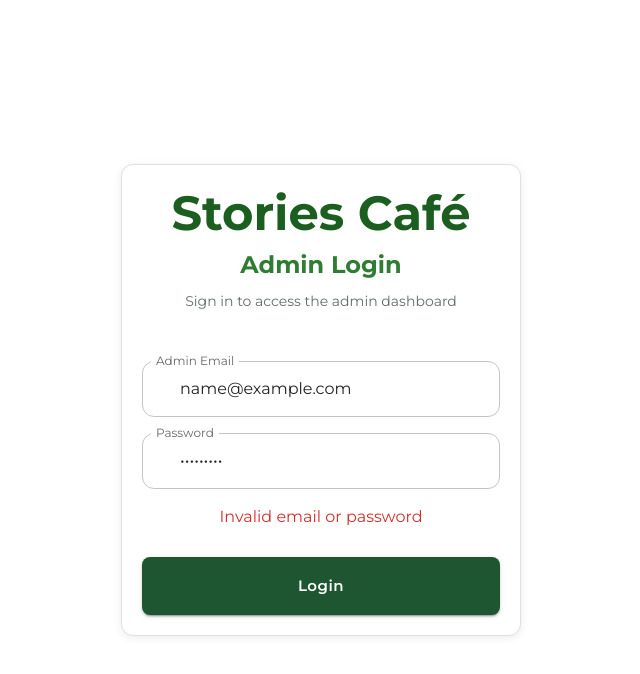
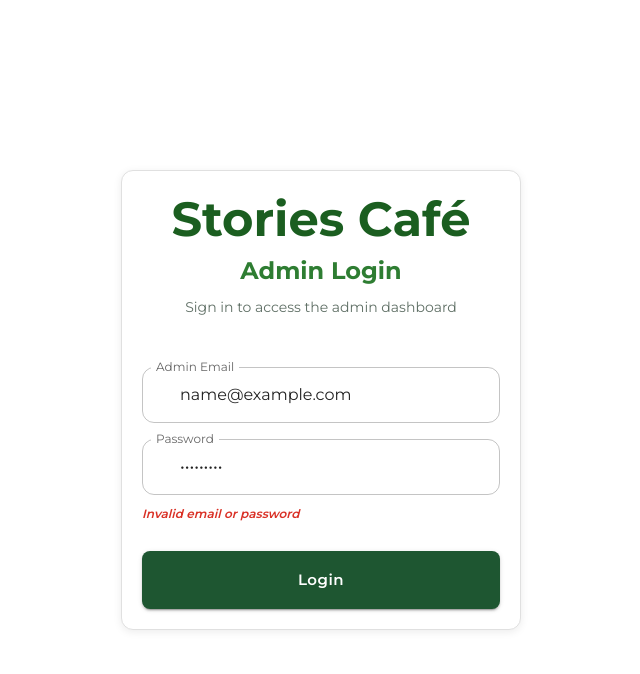
Before and after one commit to Ahmed6531/Stories-cafe-chatbot, a React (Vite) app in the folder frontend/: page /admin/login in a window 1280 px wide. Both pictures are taken after typing "name@example.com", "Sample123" into the empty fields and a click on the button "Login". Shown: the top 674 px of the page, without its empty margins (319-959 px from the left). Built offline with nearby package versions, Linux system fonts and the light colour scheme; no server answers; some icons are missing; a web font is replaced by a local one.

Commit message:
style error phrases in admin to be uniform with other login/register pages

```diff
--- a/frontend/src/pages/admin/AdminLogin.jsx
+++ b/frontend/src/pages/admin/AdminLogin.jsx
@@ -118,9 +118,18 @@ export default function AdminLogin() {
           />
 
           {error && (
-            <Typography color="error" textAlign="center">
+            <p
+              role="status"
+              style={{
+                margin: '-6px 0 0 0',
+                color: '#d93025',
+                fontStyle: 'italic',
+                fontWeight: 600,
+                fontSize: '12px',
+              }}
+            >
               {error}
-            </Typography>
+            </p>
           )}
 
           <Button
```
Also changed, not shown: 1 other file (tests, documents, lock files or other folders).
